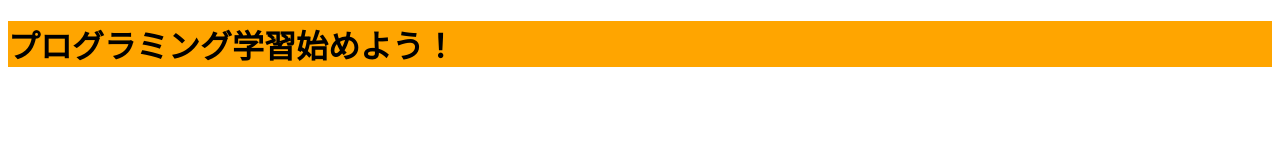
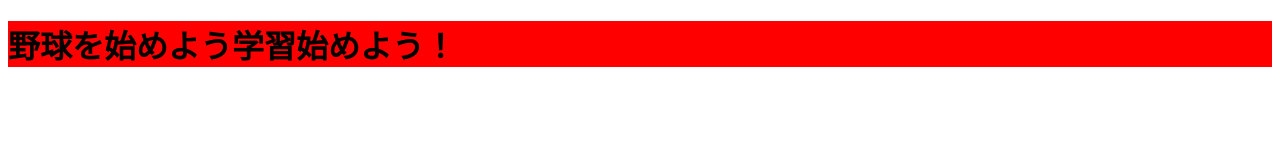
Before and after one commit to kentee-0428/TEST, a plain HTML site: page index.html in a window 1280 px wide. Drawn offline with Linux system fonts and the light colour scheme.

Commit message:
テキスト修正

```diff
--- a/index.html
+++ b/index.html
@@ -6,6 +6,6 @@
      <link rel="stylesheet" href="style.css">
    </head>
    <body>
-     <h1>プログラミング学習始めよう！</h1>
+     <h1>野球を始めよう学習始めよう！</h1>
    </body>
  </html>
--- a/style.css
+++ b/style.css
@@ -1,3 +1,3 @@
 h1 {
-   background-color: orange;
+   background-color: red;
  }
```
